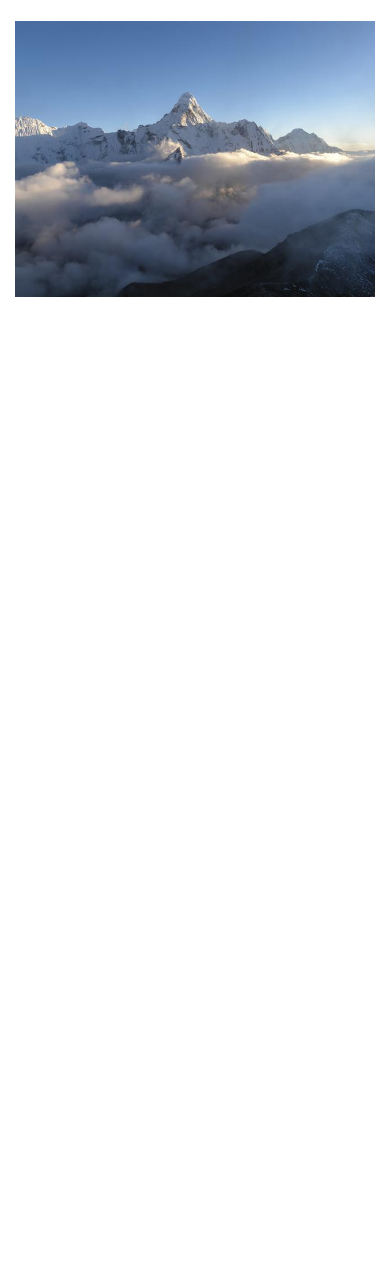
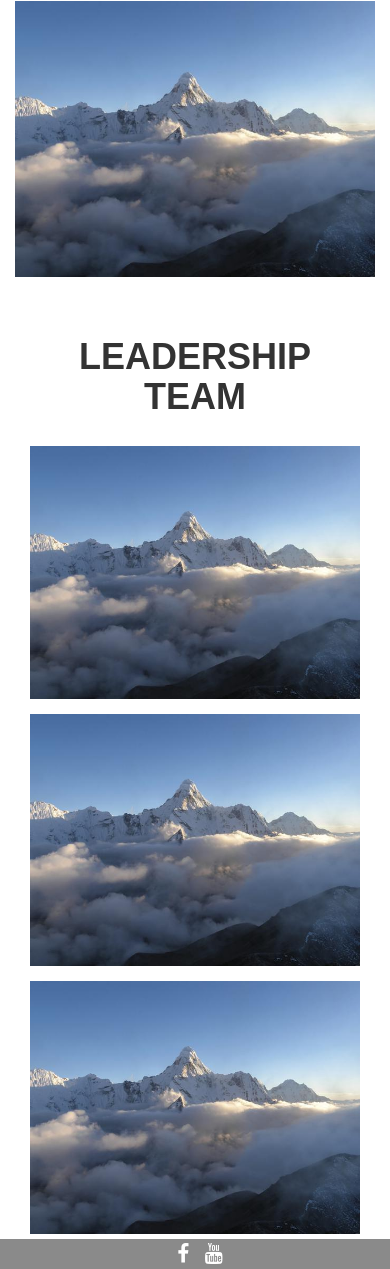
Before and after one commit to kitenepal/nec, a plain HTML site: page pages/about.html in a window 390 px wide. Shown: the part 501-1770 px from the top of the page. Before the commit the page ends 844 px from the top, so only its background shows below. Drawn offline with nearby package versions, Linux system fonts and the light colour scheme; a web font is replaced by a local one.

Commit message:
added footer in inner page

```diff
--- a/pages/about.html
+++ b/pages/about.html
@@ -65,5 +65,29 @@
       </div>
     </div>
   </div>
+
+  <div class="container leaders-list">
+    <div class="row">
+      <div class="col-md-12">
+        <h1 class="heading col-md-12">LEADERSHIP TEAM</h1>
+        <div class="col-md-4"><img class="img-responsive img-about" src="../image/view.jpg" alt=""></div>
+        <div class="col-md-4"><img class="img-responsive img-about" src="../image/view.jpg" alt=""></div>
+        <div class="col-md-4"><img class="img-responsive img-about" src="../image/view.jpg" alt=""></div>
+      </div>
+    </div>
+  </div>
+
+  <footer>
+    <div class="social-icon">
+      <div class="text-center">
+        <a href="https://www.facebook.com/Nepali-Evangelical-Church-Ministry-Nepal-264235103598196/" target="_blank">
+          <i class="fa fa-facebook"></i>
+        </a>
+        <a href="https://www.youtube.com/channel/UCUne2FaASVAMx8qBIYw49ig" target="_blank">
+          <i class="fa fa-youtube"></i>
+        </a>
+      </div>
+    </div>
+  </footer>
 </body>
 </html>
--- a/sass/module/pages/_about.scss
+++ b/sass/module/pages/_about.scss
@@ -4,3 +4,33 @@
     margin-top: 30px;
   }
 }
+
+.leaders-list{
+  padding-top: 20px;
+  .col-md-4{
+    padding-top: 10px;
+  }
+}
+
+@media screen and (max-width: 990px){
+  .our-church{
+    .col-md-4{
+      img{
+        margin: 0px auto;
+      }
+    }
+  }
+  .leaders-list{
+    .heading{
+      text-align: center;
+      margin-top: 40px;
+    }
+    .col-md-4{
+      padding-top: 10px;
+      padding-bottom: 5px;
+      img{
+        margin: 0px auto;
+      }
+    }
+  }
+}
```
Also changed, not shown: index.html (+1 -1 lines), pages/blog.html (+12 -1 lines), stylesheets/main.css.
